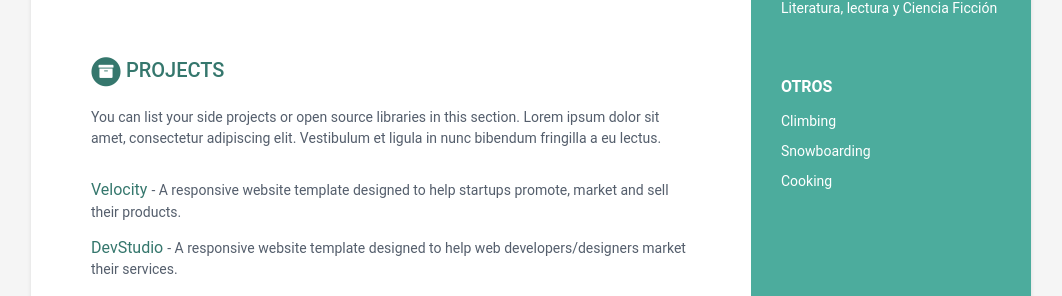
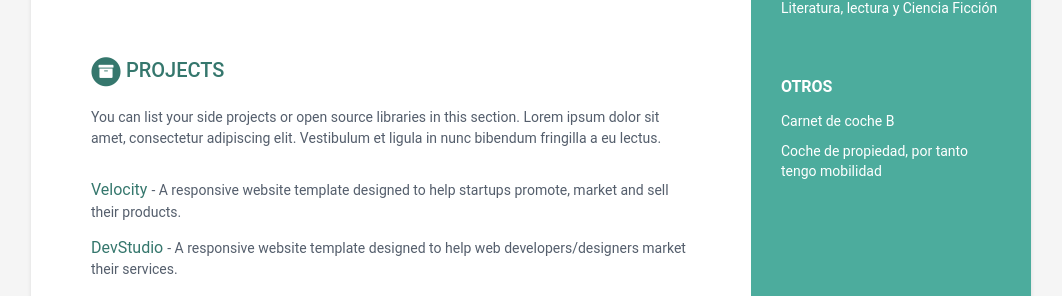
Before and after one commit to joan-medina-roca/cv.joanmedinaroca.com, a Jekyll site: the page built from index.html, in a window 1280 px wide. Shown: the part 1011-1307 px from the top of the page, without its empty margins (109-1171 px from the left). Built offline with Jekyll 4.4.1, drawn with Linux system fonts in a browser that asks for light colours.

Commit message:
drive permit and car

```diff
--- a/_data/data.yml
+++ b/_data/data.yml
@@ -47,13 +47,10 @@ sidebar:
       link:
 
   others:
-    - item: Climbing
+    - item: Carnet de coche B
       link:
 
-    - item: Snowboarding
-      link:
-
-    - item: Cooking
+    - item: Coche de propiedad, por tanto tengo mobilidad
       link:
 
 career-profile:
```
